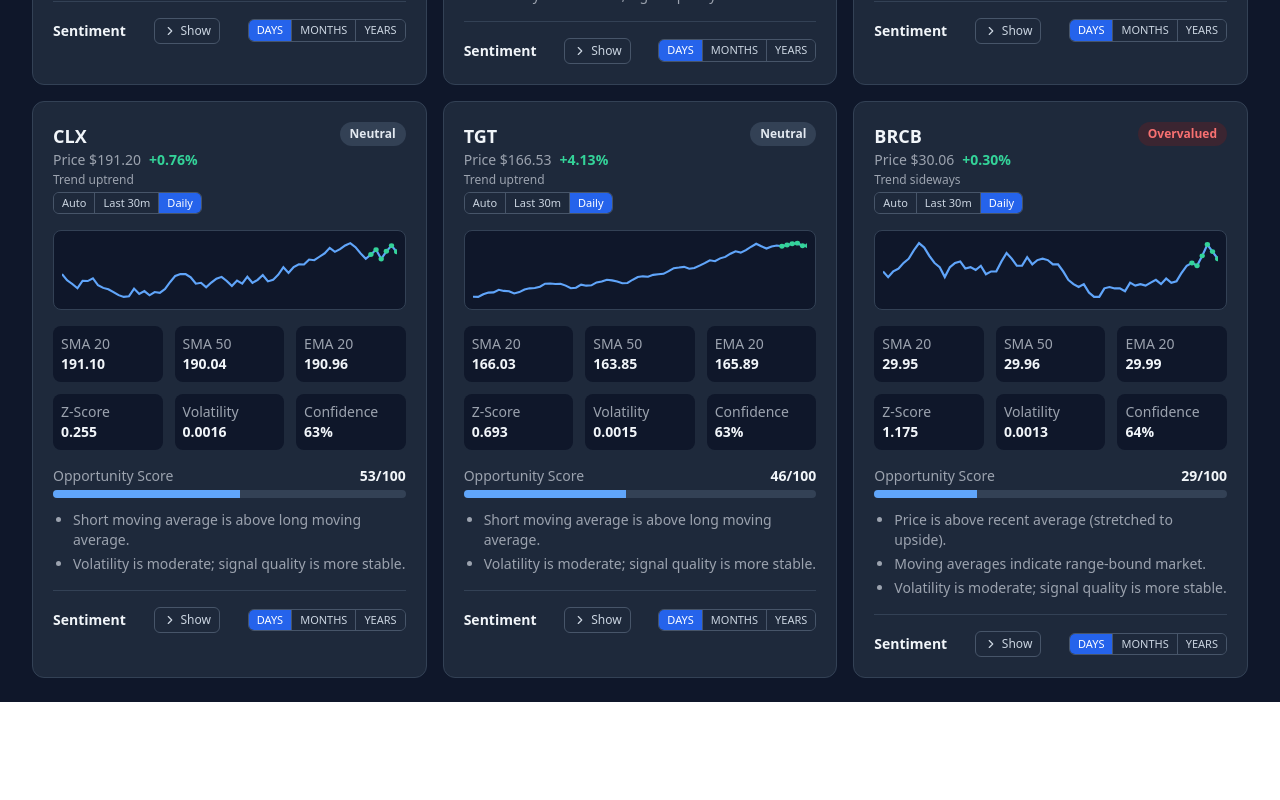
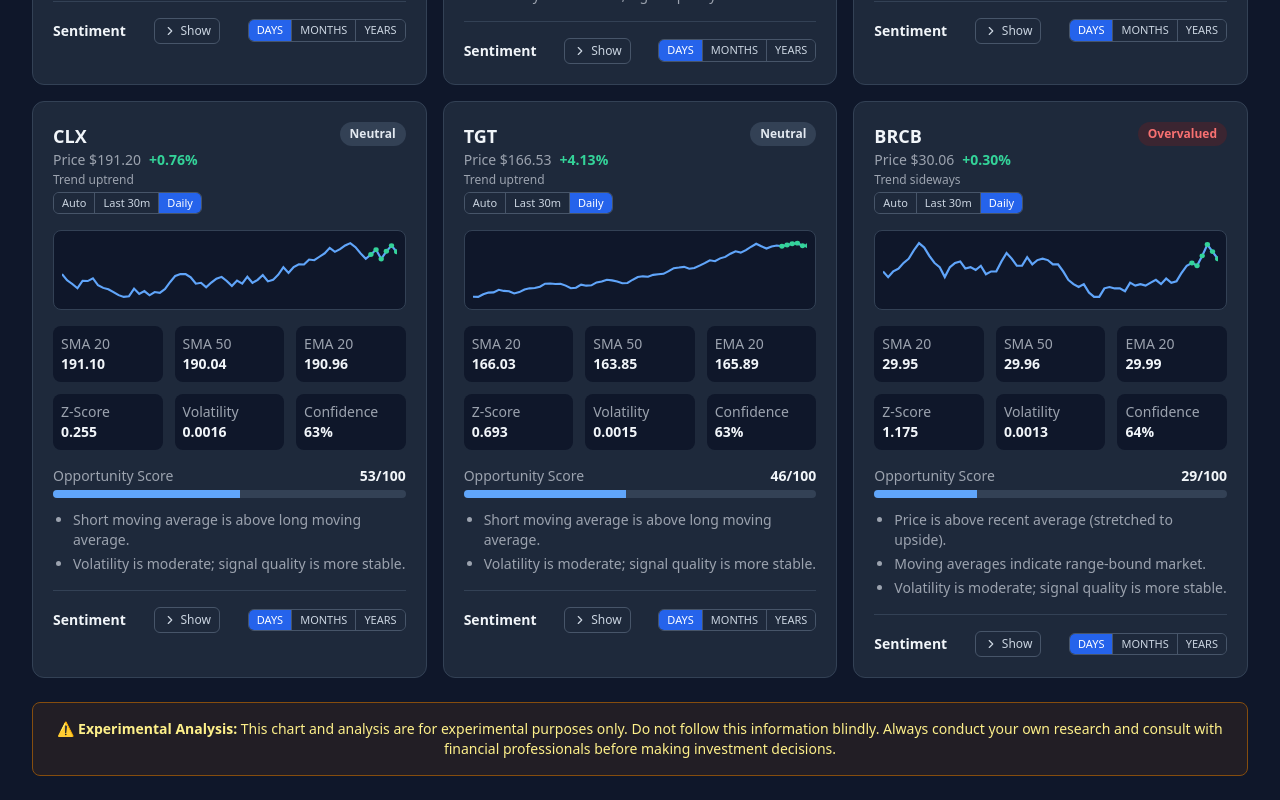
Before and after one commit to snighut/collaboration-app, a Next.js app: page /stockAnalysis in a window 1280 px wide. Shown: the part 888-1688 px from the top of the page. Before the commit the page ends 1590 px from the top, so only its background shows below. Built offline with nearby package versions, Linux system fonts and the light colour scheme; no server answers.

Commit message:
code: adding disclaimer at stockanalysis page

```diff
--- a/app/stockAnalysis/page.tsx
+++ b/app/stockAnalysis/page.tsx
@@ -483,6 +483,13 @@ export default function StockAnalysisPage() {
             );
           })}
         </section>
+
+        <div className="mt-8 p-4 bg-yellow-50 dark:bg-yellow-900/20 border border-yellow-200 dark:border-yellow-800 rounded-lg">
+          <p className="text-sm text-yellow-800 dark:text-yellow-200 text-center">
+            ⚠️ <strong>Experimental Analysis:</strong> This chart and analysis are for experimental purposes only.
+            Do not follow this information blindly. Always conduct your own research and consult with financial professionals before making investment decisions.
+          </p>
+        </div>
       </main>
     </div>
   );
```
